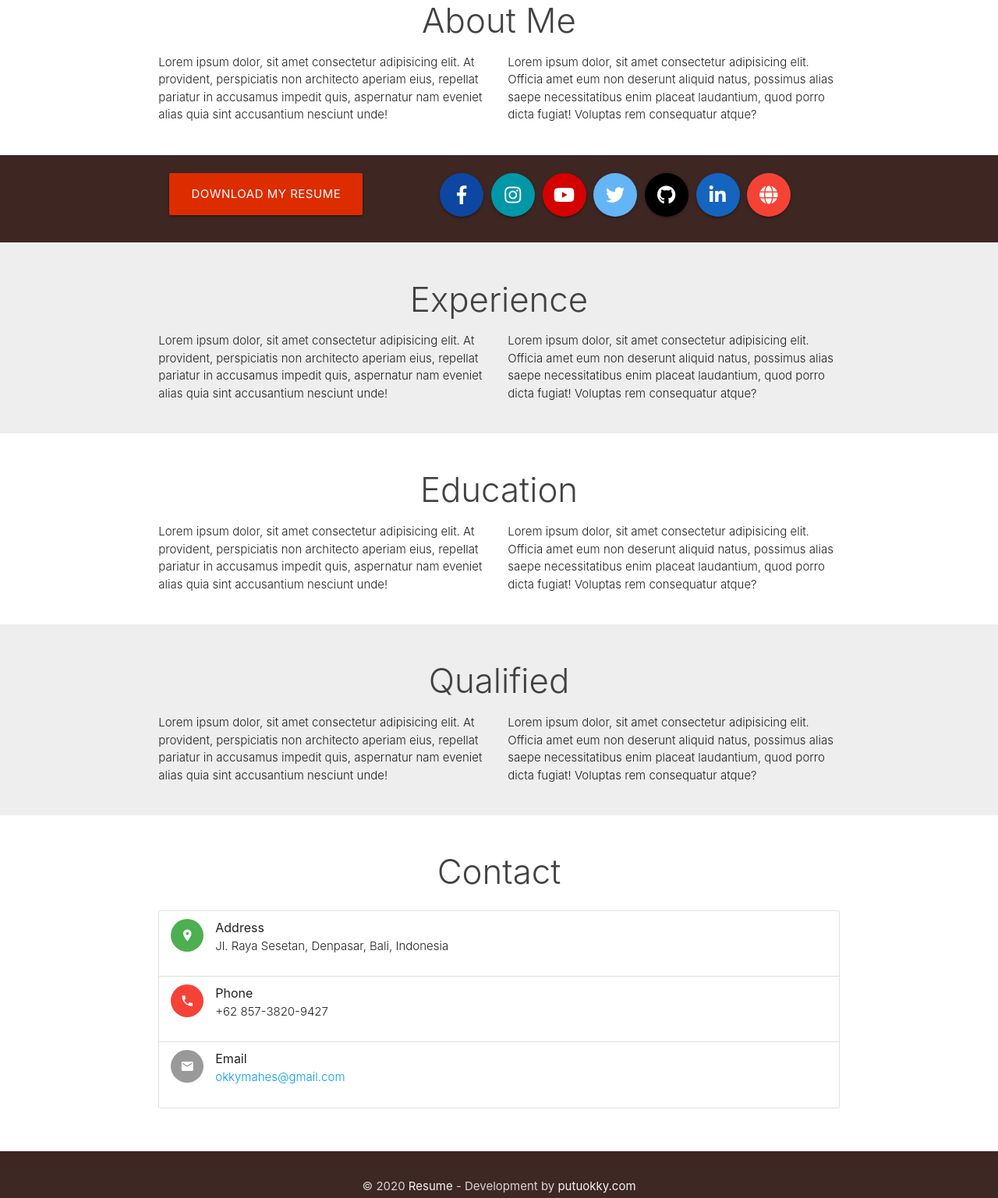
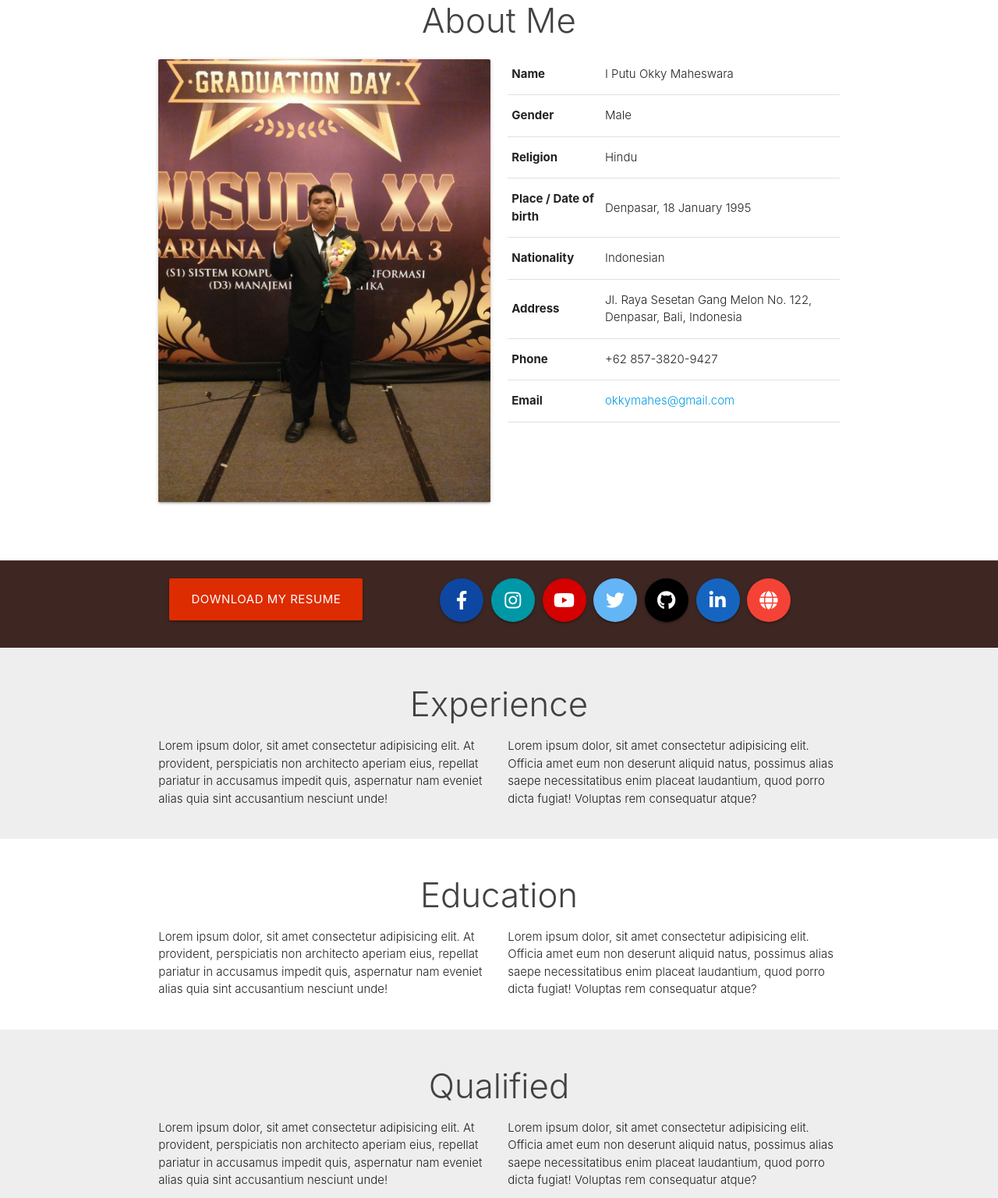
Before and after one commit to putuokky/putuokky.github.io, a plain HTML site: page index.html in a window 1280 px wide. Shown: the part 670-2207 px from the top of the page at 78% size. Drawn offline with Linux system fonts and the light colour scheme.

Commit message:
nambah about

```diff
--- a/index.html
+++ b/index.html
@@ -36,7 +36,6 @@
             <li><a href="#experience">Experience</a></li>
             <li><a href="#education">Education</a></li>
             <li><a href="#qualified">Qualified</a></li>
-            <li><a href="#contact">Contact</a></li>
           </ul>
         </div>
       </div>
@@ -49,7 +48,6 @@
     <li><a href="#experience">Experience</a></li>
     <li><a href="#education">Education</a></li>
     <li><a href="#qualified">Qualified</a></li>
-    <li><a href="#contact">Contact</a></li>
   </ul>
 
   <div class="slider">
@@ -82,15 +80,54 @@
     <div class="container">
       <div class="row">
         <h3 class="center light grey-text text-darken-3">About Me</h3>
-        <div class="col m6 light left">
-          Lorem ipsum dolor, sit amet consectetur adipisicing elit. At provident, perspiciatis non architecto aperiam
-          eius, repellat pariatur in accusamus impedit quis, aspernatur nam eveniet alias quia sint accusantium nesciunt
-          unde!
+        <div class="col m6 light">
+          <div class="row">
+            <div class="col s12 m12">
+              <div class="card">
+                <div class="card-image">
+                  <img src="img/IMG-20170805-WA0008.jpg">
+                </div>
+              </div>
+            </div>
+          </div>
         </div>
-        <div class="col m6 light right">
-          Lorem ipsum dolor, sit amet consectetur adipisicing elit. Officia amet eum non deserunt aliquid natus,
-          possimus alias saepe necessitatibus enim placeat laudantium, quod porro dicta fugiat! Voluptas rem consequatur
-          atque?
+        <div class="col m6 light">
+          <table>
+            <thead>
+              <tr>
+                <th>Name</th>
+                <td>I Putu Okky Maheswara</td>
+              </tr>
+              <tr>
+                <th>Gender</th>
+                <td>Male</td>
+              </tr>
+              <tr>
+                <th>Religion</th>
+                <td>Hindu</td>
+              </tr>
+              <tr>
+                <th>Place / Date of birth</th>
+                <td>Denpasar, 18 January 1995</td>
+              </tr>
+              <tr>
+                <th>Nationality</th>
+                <td>Indonesian</td>
+              </tr>
+              <tr>
+                <th>Address</th>
+                <td>Jl. Raya Sesetan Gang Melon No. 122, Denpasar, Bali, Indonesia</td>
+              </tr>
+              <tr>
+                <th>Phone</th>
+                <td>+62 857-3820-9427</td>
+              </tr>
+              <tr>
+                <th>Email</th>
+                <td><a href="mailto:okkymahes@gmail.com" target="_blank" title="Email">okkymahes@gmail.com</a></td>
+              </tr>
+            </thead>
+          </table>
         </div>
       </div>
     </div>
@@ -184,33 +221,6 @@
     </div>
   </section>
 
-  <section id="contact" class="contact scrollspy">
-    <div class="container">
-      <div class="row">
-        <h3 class="center light grey-text text-darken-3">Contact</h3>
-        <div class="col m12 s12 light">
-          <ul class="collection">
-            <li class="collection-item avatar">
-              <i class="material-icons circle green">location_on</i>
-              <span class="title"><b>Address</b></span>
-              <p>Jl. Raya Sesetan, Denpasar, Bali, Indonesia</p>
-            </li>
-            <li class="collection-item avatar">
-              <i class="material-icons circle red">phone</i>
-              <span class="title"><b>Phone</b></span>
-              <p>+62 857-3820-9427</p>
-            </li>
-            <li class="collection-item avatar">
-              <i class="material-icons circle">email</i>
-              <span class="title"><b>Email</b></span>
-              <p><a href="mailto:okkymahes@gmail.com" target="_blank" title="Email">okkymahes@gmail.com</a></p>
-            </li>
-          </ul>
-        </div>
-      </div>
-    </div>
-  </section>
-
   <footer class="page-footer brown darken-4">
     <!-- <div class="container">
       <div class="row">
```
Also changed, not shown: img/IMG-20170805-WA0008.jpg (added).
